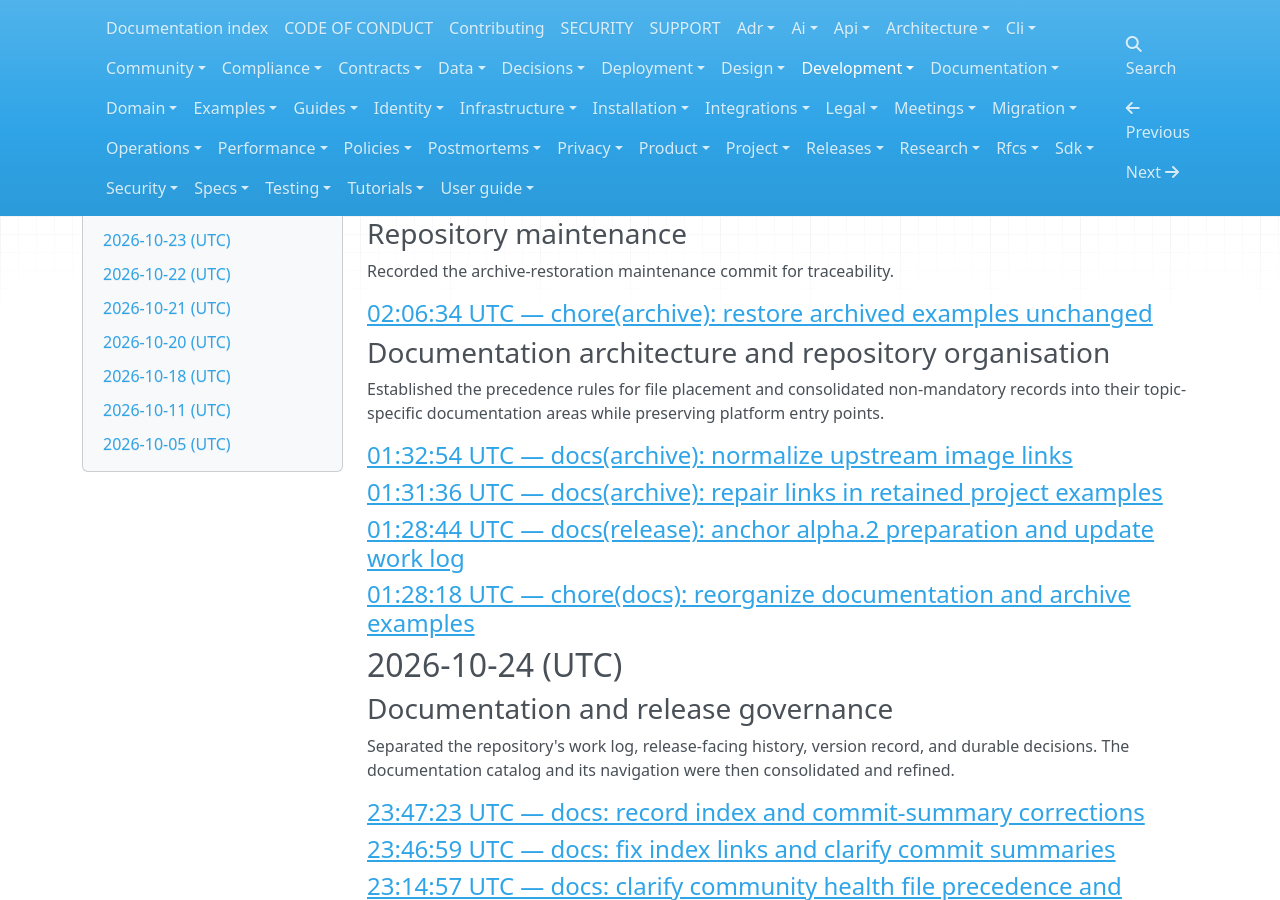
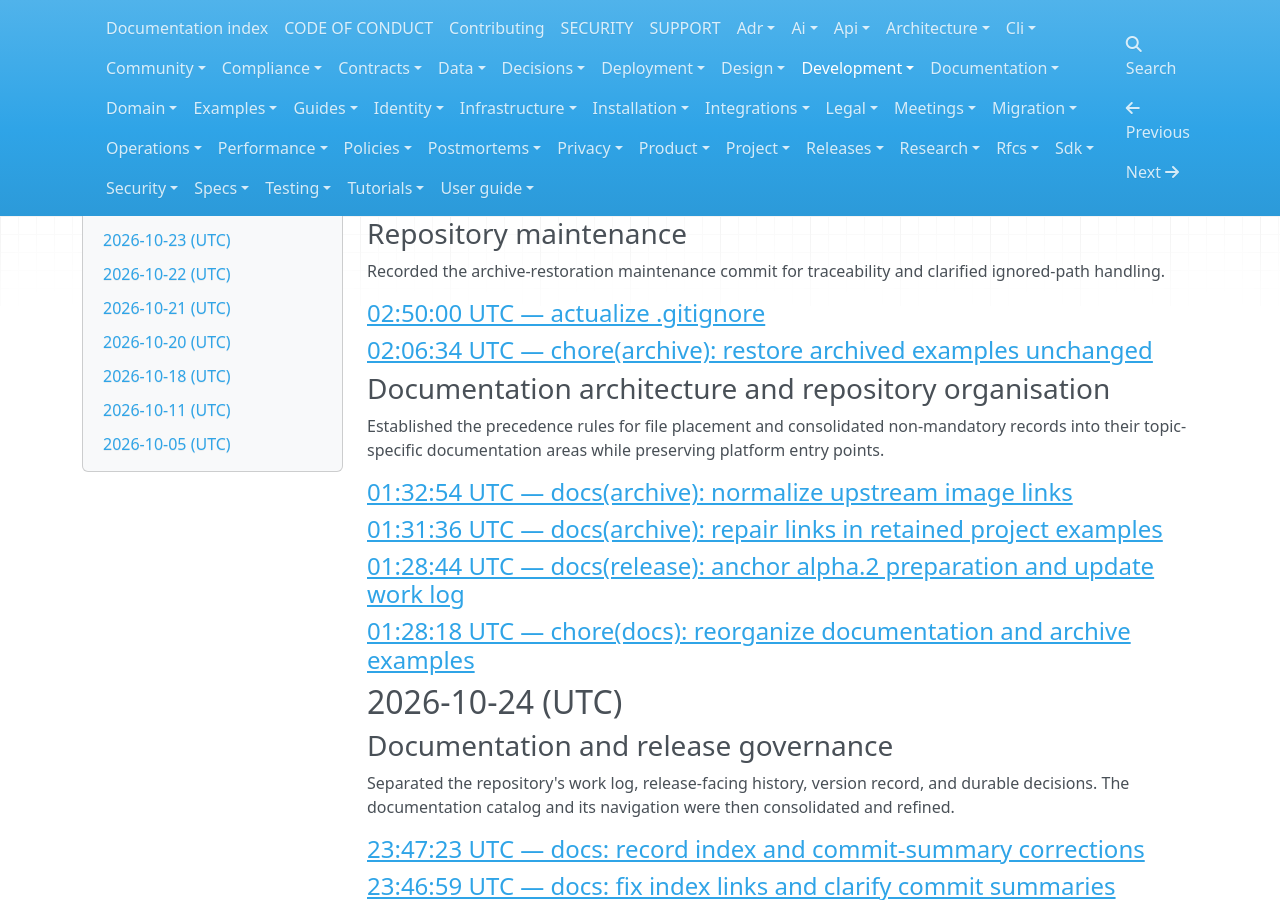
Before and after one commit to sandokanCat/.github, an MkDocs documentation site: the page built from docs/development/WORK_LOG.md, in a window 1280 px wide and 900 px high, scrolled down 1837 px. Built offline with MkDocs 1.6.1, drawn with Linux system fonts in a browser that asks for light colours; nearby versions of some CDN libraries.

Commit message:
docs: complete work log for repository maintenance

```diff
--- a/docs/development/WORK_LOG.md
+++ b/docs/development/WORK_LOG.md
@@ -52,7 +52,9 @@ Published and verified the first alpha prerelease; its tag is anchored to the in
 
 ### Repository maintenance
 
-Recorded the archive-restoration maintenance commit for traceability.
+Recorded the archive-restoration maintenance commit for traceability and clarified ignored-path handling.
+
+#### [02:50:00 UTC — actualize .gitignore](https://github.com/sandokanCat/.github/commit/6ed0a21301a247a8be6fb894844829029dc0615b)
 
 #### [02:06:34 UTC — chore(archive): restore archived examples unchanged](https://github.com/sandokanCat/.github/commit/e166b7031c513fa1da6183424883318203a23ba8)
 
```
